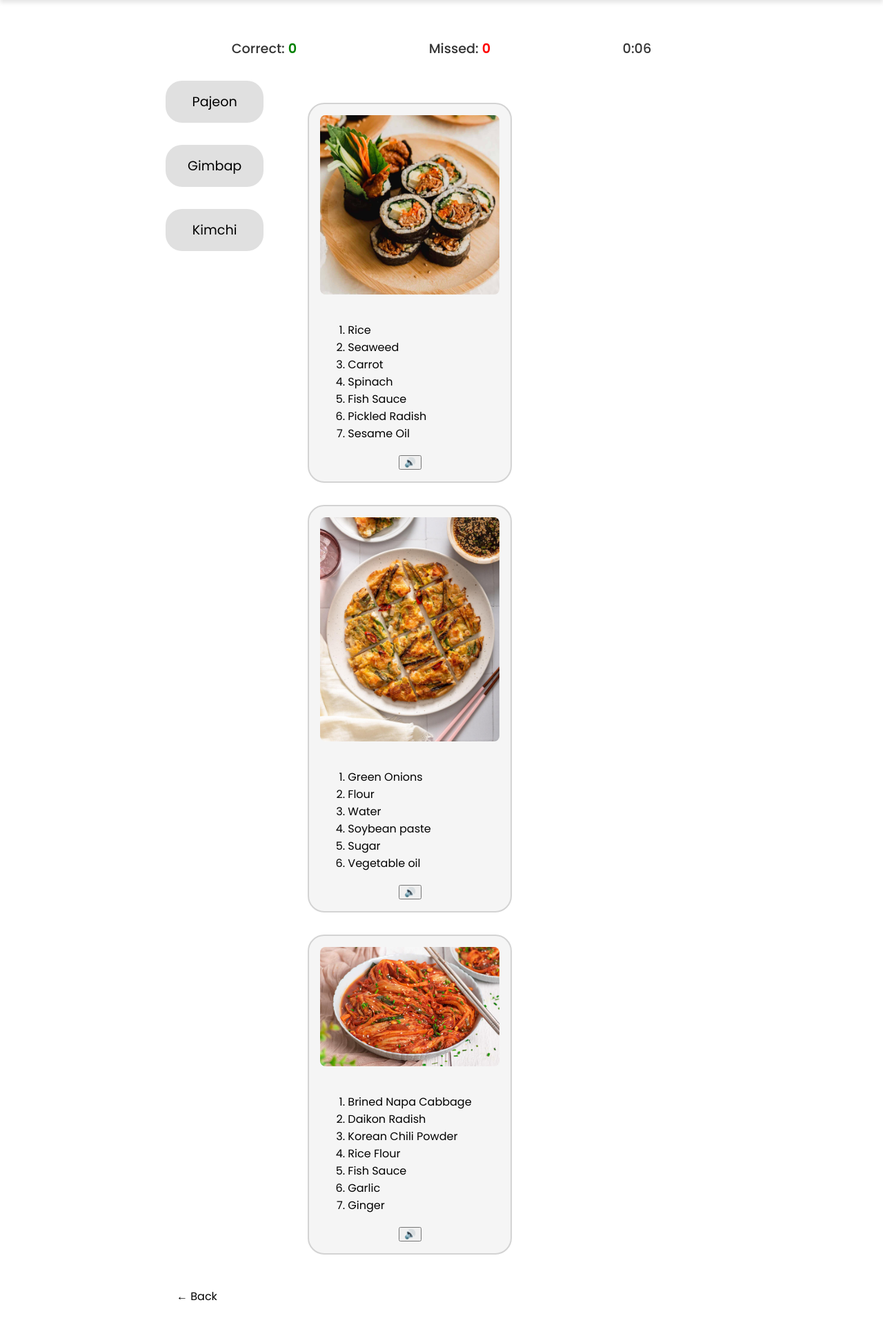
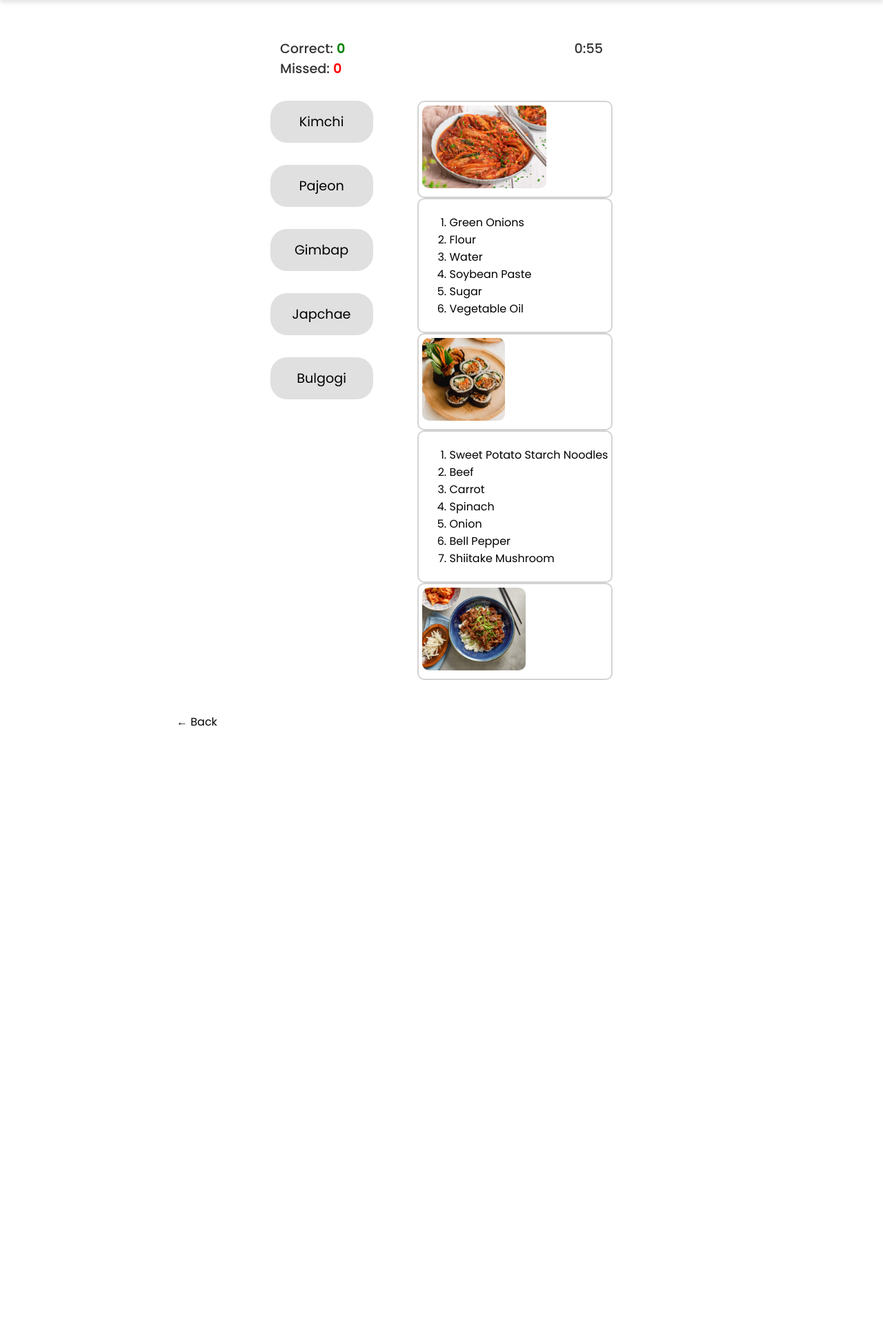
Before and after one commit to heg2140/learn-korean-cuisine, a Flask app: page /quiz/hard in a window 1280 px wide. Shown: the part 89-2013 px from the top of the page at 69% size. After the commit the page ends 1142 px from the top, so only its background shows below. Run offline with Flask 3, Linux system fonts and the light colour scheme.

Commit message:
fixed hard quiz

```diff
--- a/app.py
+++ b/app.py
@@ -168,14 +168,15 @@ def medium_quiz_result():
     misses = request.args.get("misses", 0)
     return render_template("medium_result.html", time_taken=time_taken, misses=misses)
 
-
 @app.route('/quiz/hard')
 def hard_quiz():
     return render_template('hard_quiz.html')
 
 @app.route('/quiz/hard/result')
 def hard_quiz_result():
-    return render_template('hard_result.html')
+    time_taken = request.args.get("time", "1:00")
+    misses = request.args.get("misses", 0)
+    return render_template("hard_result.html", time_taken=time_taken, misses=misses)
 
 
 
--- a/templates/hard_quiz.html
+++ b/templates/hard_quiz.html
@@ -4,61 +4,54 @@
 
 {% block content %}
 <div class="quiz-header">
-    <div>Correct: <span id="correct">0</span></div>
-    <div>Missed: <span id="missed">0</span></div>
-    <div><span id="timer">0:00</span></div>
+    <div class="score-container">
+        <div>Correct: <span id="correct">0</span></div>
+        <div class="missed">Missed: <span id="missed">0</span></div>
+    </div>
+    <div class="timer-container">
+        <span id="timer">1:00</span>
+    </div>
 </div>
 
 <div class="quiz-area">
     <div class="labels">
+        <div class="draggable" draggable="true" id="Kimchi">Kimchi</div>
         <div class="draggable" draggable="true" id="Pajeon">Pajeon</div>
         <div class="draggable" draggable="true" id="Gimbap">Gimbap</div>
-        <div class="draggable" draggable="true" id="Kimchi">Kimchi</div>
+        <div class="draggable" draggable="true" id="Japchae">Japchae</div>
+        <div class="draggable" draggable="true" id="Bulgogi">Bulgogi</div>
     </div>
 
-    <div class="combo-columns">
-        <div class="dropzone" data-answer="Gimbap">
-            <img src="{{ url_for('static', filename='images/gimbap.jpg') }}" alt="Gimbap">
-            <ol>
-                <li>Rice</li>
-                <li>Seaweed</li>
-                <li>Carrot</li>
-                <li>Spinach</li>
-                <li>Fish Sauce</li>
-                <li>Pickled Radish</li>
-                <li>Sesame Oil</li>
-            </ol>
-            <button onclick="document.getElementById('audio-gimbap').play()">🔊</button>
-            <audio id="audio-gimbap" src="{{ url_for('static', filename='audio/kimbap.mp3') }}"></audio>
+    <div class="dropzones">
+        <div class="dropzone" data-answer="Kimchi">
+            <img src="{{ url_for('static', filename='images/kimchi.jpg') }}" alt="Kimchi">
         </div>
-
         <div class="dropzone" data-answer="Pajeon">
-            <img src="{{ url_for('static', filename='images/pajeon.jpg') }}" alt="Pajeon">
             <ol>
                 <li>Green Onions</li>
                 <li>Flour</li>
                 <li>Water</li>
-                <li>Soybean paste</li>
+                <li>Soybean Paste</li>
                 <li>Sugar</li>
-                <li>Vegetable oil</li>
+                <li>Vegetable Oil</li>
             </ol>
-            <button onclick="document.getElementById('audio-pajeon').play()">🔊</button>
-            <audio id="audio-pajeon" src="{{ url_for('static', filename='audio/pajeon.mp3') }}"></audio>
         </div>
-
-        <div class="dropzone" data-answer="Kimchi">
-            <img src="{{ url_for('static', filename='images/kimchi.jpg') }}" alt="Kimchi">
+        <div class="dropzone" data-answer="Gimbap">
+            <img src="{{ url_for('static', filename='images/gimbap.jpg') }}" alt="Gimbap">
+        </div>
+        <div class="dropzone" data-answer="Japchae">
             <ol>
-                <li>Brined Napa Cabbage</li>
-                <li>Daikon Radish</li>
-                <li>Korean Chili Powder</li>
-                <li>Rice Flour</li>
-                <li>Fish Sauce</li>
-                <li>Garlic</li>
-                <li>Ginger</li>
+                <li>Sweet Potato Starch Noodles</li>
+                <li>Beef</li>
+                <li>Carrot</li>
+                <li>Spinach</li>
+                <li>Onion</li>
+                <li>Bell Pepper</li>
+                <li>Shiitake Mushroom</li>
             </ol>
-            <button onclick="document.getElementById('audio-kimchi').play()">🔊</button>
-            <audio id="audio-kimchi" src="{{ url_for('static', filename='audio/kimchi.mp3') }}"></audio>
+        </div>
+        <div class="dropzone" data-answer="Bulgogi">
+            <img src="{{ url_for('static', filename='images/bulgogi.jpg') }}" alt="Bulgogi">
         </div>
     </div>
 </div>
```
Also changed, not shown: static/hard_quiz.js (+35 -14 lines), templates/hard_result.html (+5 -3 lines).
